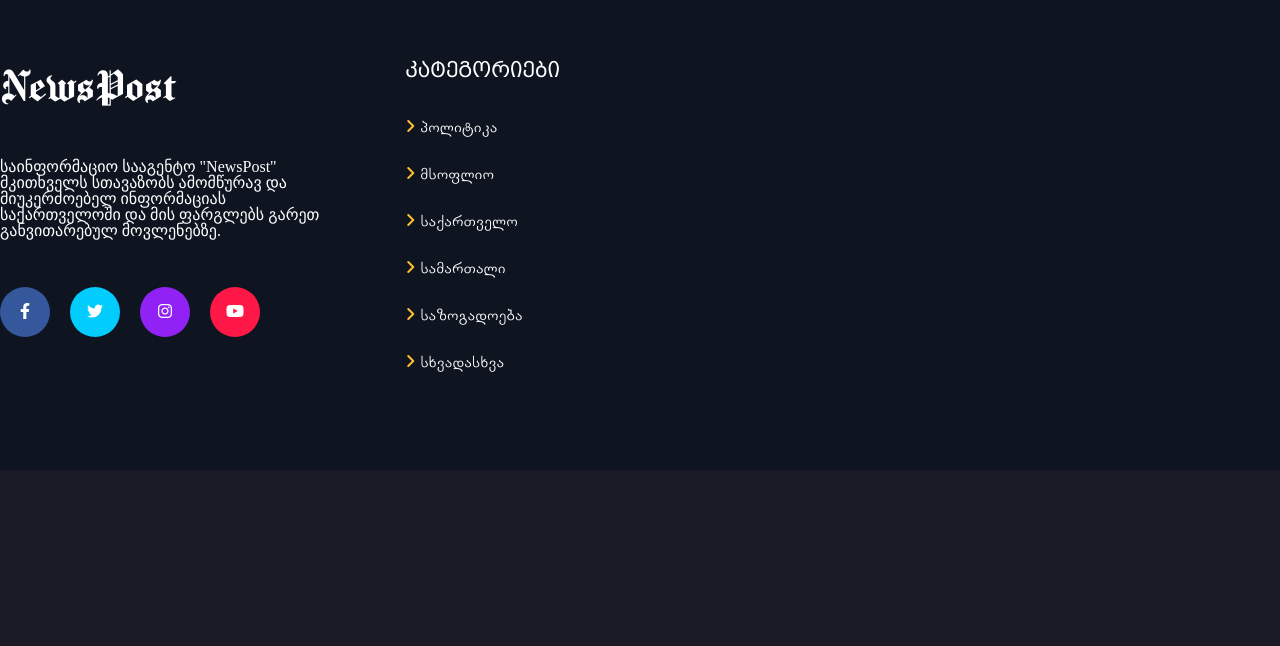
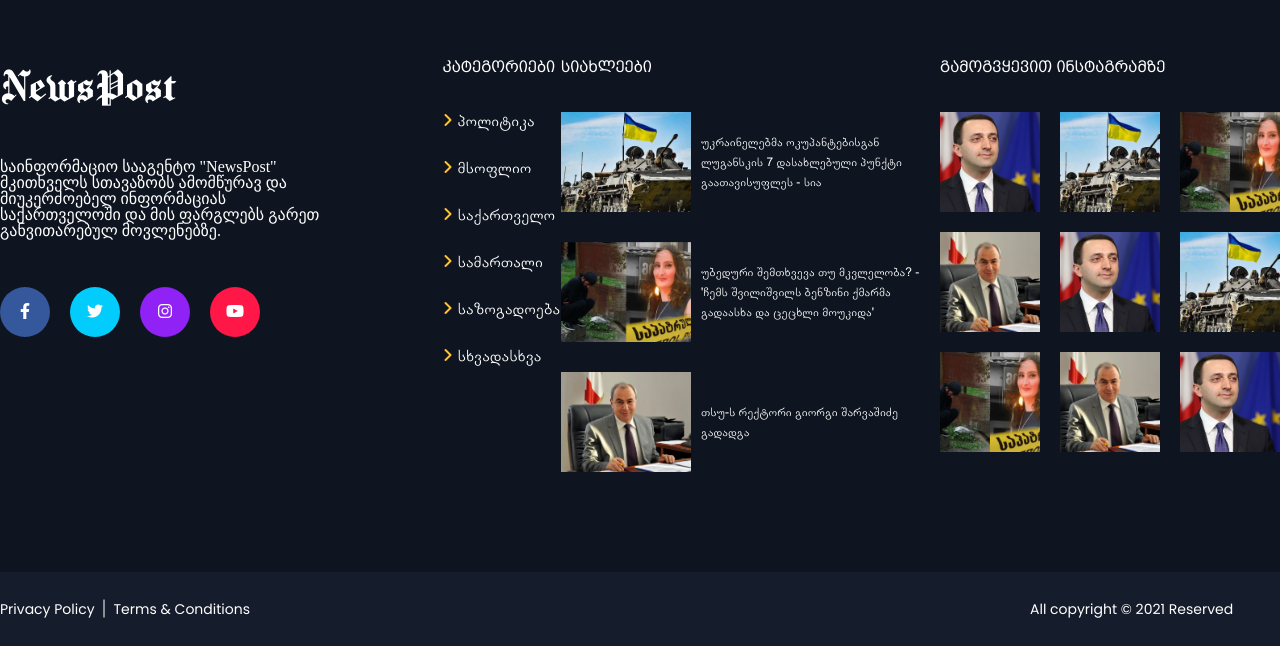
Before and after one commit to Giga-Madzgharashvili/news, a website with bundled scripts: page index.html in a window 1280 px wide. Shown: the part 7085-7731 px from the top of the page. Before the commit the page ends 7555 px from the top, so only its background shows below. Built offline with nearby package versions, Linux system fonts and the light colour scheme.

Commit message:
add footer

```diff
--- a/css/style.css
+++ b/css/style.css
@@ -507,6 +507,10 @@ a {
     background: #0F1520;
     padding: 100px 0;
 }
+.footer-wrapper{
+    display: flex;
+    justify-content: space-between;
+}
 .footer-logo{
     font-size: 50px;
     font-family: var(--Chomsky);
@@ -552,7 +556,7 @@ a {
     justify-content: space-between;
 }
 .foot-title{
-    font-size: 22px;
+    font-size: 16px;
     font-family: var(--geoArialCaps);
     margin-bottom: 37px;
 }
@@ -571,3 +575,81 @@ a {
     margin-right: 5px;
     color: var(--yelow);
 }
+.footer-right{
+    display: flex;
+    justify-content: space-between;
+}
+.min-posts{
+    max-width: 389px;
+    width: 100%;
+    display: flex;
+    justify-content: space-between;
+    align-items: center;
+}
+.min-posts:not(:last-child){
+    margin-bottom: 30px;
+}
+.min-image{
+    width: 130px;
+    height: 100px;
+    object-fit: cover;
+    margin-right: 10px;
+}
+.min-title{
+    max-width: 239px;
+    width: 100%;
+    font-size: 12px;
+    font-family: var(--geoArila);
+    line-height: 20px;
+}
+.foot-inst{
+    max-width: 340px;
+    width: 100%;
+}
+.inst-content{
+    display: flex;
+    flex-wrap: wrap;
+    justify-content: space-between;
+    align-items: center;
+}
+.inst-block{
+    width: 100px;
+    height: 100px;
+}
+.inst-block:nth-child(1),.inst-block:nth-child(2),.inst-block:nth-child(3),.inst-block:nth-child(4),.inst-block:nth-child(5),.inst-block:nth-child(6){
+    margin-bottom: 20px;
+}
+
+.inst-image{
+   width: 100%;
+   height: 100%;
+    object-fit: cover;
+}
+.min-footer{
+    width: 100%;
+    background: #151C2B;
+    padding: 30px 0;
+}
+.min-footer-wrapper{
+    display: flex;
+    justify-content: space-between;
+}
+.Privacy{
+    width: 250px;
+    display: flex;
+    justify-content: space-between;
+    align-items: center;
+    font-family: var(--popins);
+    font-size: 14px;
+}
+.line{
+    width: 18px;
+    height: 1px;
+    background: var(--white);
+    transform: rotate(90deg);
+}
+.copy{
+    font-family: var(--popins);
+    font-size: 14px;
+    width: 250px;
+}
--- a/index.html
+++ b/index.html
@@ -237,8 +237,33 @@
                             </ul>
                         </div>
                     </div>
+                    <div class="footer-right">
+                        <div class="footer-news">
+                            <h3 class="foot-title">სიახლეები</h3>
+                            <div class="footer-posts" id="footerPosts"></div>
+                        </div>
+                        <div class="foot-inst">
+                            <h3 class="foot-title">გამოგვყევით ინსტაგრამზე</h3>
+                            <div class="inst-content" id="instContent"></div>
                         </div>
 
+                    </div>
+                </div>
+
+            </div>
+        </div>
+        <div class="min-footer">
+            <div class="container">
+                <div class="min-footer-wrapper">
+                    <div class="Privacy">
+                        <a href="#">Privacy Policy</a>
+                        <div class="line"></div>
+                        <a href="#">Terms & Conditions</a>
+                    </div>
+                    <div class="copy">
+                        <span>All copyright &#169; 2021 Reserved</span>
+                    </div>
+                </div>
             </div>
         </div>
     </footer>
--- a/js/script.js
+++ b/js/script.js
@@ -114,3 +114,52 @@ getData("./db/news.json")
   .catch((err) => {
     errMsg(err);
   });
+// footer posts
+const footPost = document.getElementById("footerPosts");
+getData("./db/news.json")
+.then((response) => {
+  response.data.forEach((element) =>{
+    if(element.id > 9){
+      const div = document.createElement("div");
+      div.classList.add("min-posts");
+      const img = document.createElement("img");
+      img.setAttribute("src", element.image);
+      img.setAttribute("alt", "image");
+      img.classList.add("min-image");
+      const h3 = document.createElement("h3");
+      h3.textContent = element.title;
+      h3.classList.add("min-title");
+      div.appendChild(img);
+      div.appendChild(h3);
+      footPost.appendChild(div);
+    }
+  })
+})
+
+.catch((err) => {
+  errMsg(err);
+});
+// instagram
+const inst = document.getElementById("instContent");
+getData("./db/news.json")
+.then((response) =>{
+  response.data.forEach(element => {
+    if(element.id > 0 && element.id < 10){
+      console.log(element);
+      const div = document.createElement("div")
+      div.classList.add("inst-block");
+      const aTag = document.createElement("a");
+      aTag.setAttribute("href", "#");
+      const img = document.createElement("img");
+      img.setAttribute("src", element.image);
+      img.setAttribute("alt", "image");
+      img.classList.add("inst-image");
+      aTag.appendChild(img);
+      div.appendChild(aTag);
+      inst.appendChild(div);
+    }
+  });
+})
+.catch((err) => {
+  errMsg(err);
+});
```
Also changed, not shown: img/news/eqjequbdua.jpg (added). Lines whose indentation alone changed are shown as unchanged.
